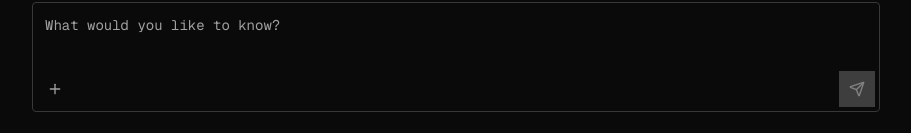
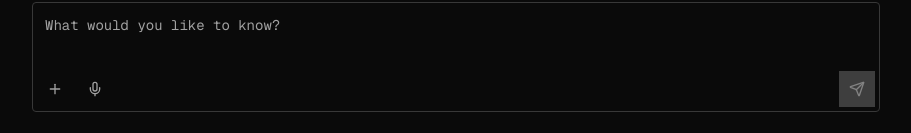
Before and after one commit to rajofearth/kirmada, a Next.js app: page / in a window 1280 px wide. Shown: the part 664-797 px from the top of the page, without its empty margins (184-1095 px from the left). Built offline with nearby package versions, Linux system fonts and the light colour scheme.

Commit message:
added Transcription feature(for dictations)

```diff
--- a/src/app/api/chat/route.ts
+++ b/src/app/api/chat/route.ts
@@ -34,6 +34,7 @@ export const POST = async (req: Request) => {
     experimental_transform: smoothStream(),
     tools: {
       generateImage: imageGenerationTool,
+      browser_search: groq.tools.browserSearch({}),
     },
   });
   return result.toUIMessageStreamResponse();
--- /dev/null
+++ b/src/app/api/transcribe/route.ts
@@ -0,0 +1,17 @@
+import { experimental_transcribe as transcribe } from "ai";
+import { groq } from "@ai-sdk/groq";
+import { NextRequest } from "next/server";
+
+export const POST = async (req: NextRequest) => {
+  const formData = await req.formData();
+  const file = formData.get("file") as File;
+  const arrayBuffer = await file.arrayBuffer();
+
+  const result = await transcribe({
+    model: groq.transcription("whisper-large-v3"),
+    audio: Buffer.from(arrayBuffer),
+    providerOptions: { groq: { language: "en" } },
+  });
+
+  return Response.json({ text: result.text });
+};
--- a/src/app/page.tsx
+++ b/src/app/page.tsx
@@ -1,7 +1,6 @@
 "use client";
 import { useState, useRef } from "react";
 import { useChat } from "@ai-sdk/react";
-import { DefaultChatTransport, ToolUIPart } from "ai";
 import {
   Conversation,
   ConversationContent,
@@ -15,19 +14,12 @@ import {
   ReasoningContent,
 } from "@/components/ai-elements/reasoning";
 import {
-  Tool,
-  ToolContent,
-  ToolHeader,
-  ToolInput,
-  ToolOutput,
-} from "@/components/ai-elements/tool";
-import {
   Source,
   Sources,
   SourcesContent,
   SourcesTrigger,
 } from "@/components/ai-elements/source";
-import { Loader, PlusIcon } from "lucide-react";
+import { Loader, MicIcon, PlusIcon } from "lucide-react";
 import {
   PromptInput,
   PromptInputButton,
@@ -36,7 +28,6 @@ import {
   PromptInputToolbar,
   PromptInputTools,
 } from "@/components/ai-elements/prompt-input";
-import { id } from "zod/v4/locales";
 import Image from "next/image";
 
 export default function Home() {
@@ -44,6 +35,52 @@ export default function Home() {
   const [input, setInput] = useState("");
   const [files, setFiles] = useState<FileList | undefined>(undefined);
   const fileInputRef = useRef<HTMLInputElement>(null);
+  const [recording, setRecording] = useState(false);
+  const mediaRecorderRef = useRef<MediaRecorder | null>(null);
+  const audioChunksRef = useRef<Blob[]>([]);
+
+  const handleMicClick = async () => {
+    if (!recording) {
+      // Start recording
+      const stream = await navigator.mediaDevices.getUserMedia({ audio: true });
+      mediaRecorderRef.current = new MediaRecorder(stream);
+      audioChunksRef.current = [];
+
+      mediaRecorderRef.current.ondataavailable = (event) => {
+        if (event.data.size > 0) {
+          audioChunksRef.current.push(event.data);
+        }
+      };
+
+      mediaRecorderRef.current.onstop = async () => {
+        const audioBlob = new Blob(audioChunksRef.current, {
+          type: "audio/webm",
+        });
+        const formData = new FormData();
+        formData.append("file", audioBlob, "audio.webm");
+
+        const res = await fetch("/api/transcribe", {
+          method: "POST",
+          body: formData,
+        });
+        const { text } = await res.json();
+        setInput((prev) => prev + " " + text);
+      };
+
+      mediaRecorderRef.current.start();
+      setRecording(true);
+    } else {
+      // Stop recording
+      mediaRecorderRef.current?.stop();
+
+      // 🔴 Important: stop mic tracks so the mic turns off
+      mediaRecorderRef.current?.stream
+        .getTracks()
+        .forEach((track) => track.stop());
+
+      setRecording(false);
+    }
+  };
 
   const handleSubmit = (e: React.FormEvent) => {
     e.preventDefault();
@@ -175,6 +212,13 @@ export default function Home() {
                 ref={fileInputRef}
                 className="hidden"
               />
+              <PromptInputButton
+                onClick={handleMicClick}
+                aria-label="Capture Audio"
+                className={recording ? "bg-red-500" : ""}
+              >
+                <MicIcon />
+              </PromptInputButton>
             </PromptInputTools>
             <PromptInputSubmit disabled={!input} status={status} />
           </PromptInputToolbar>
```
